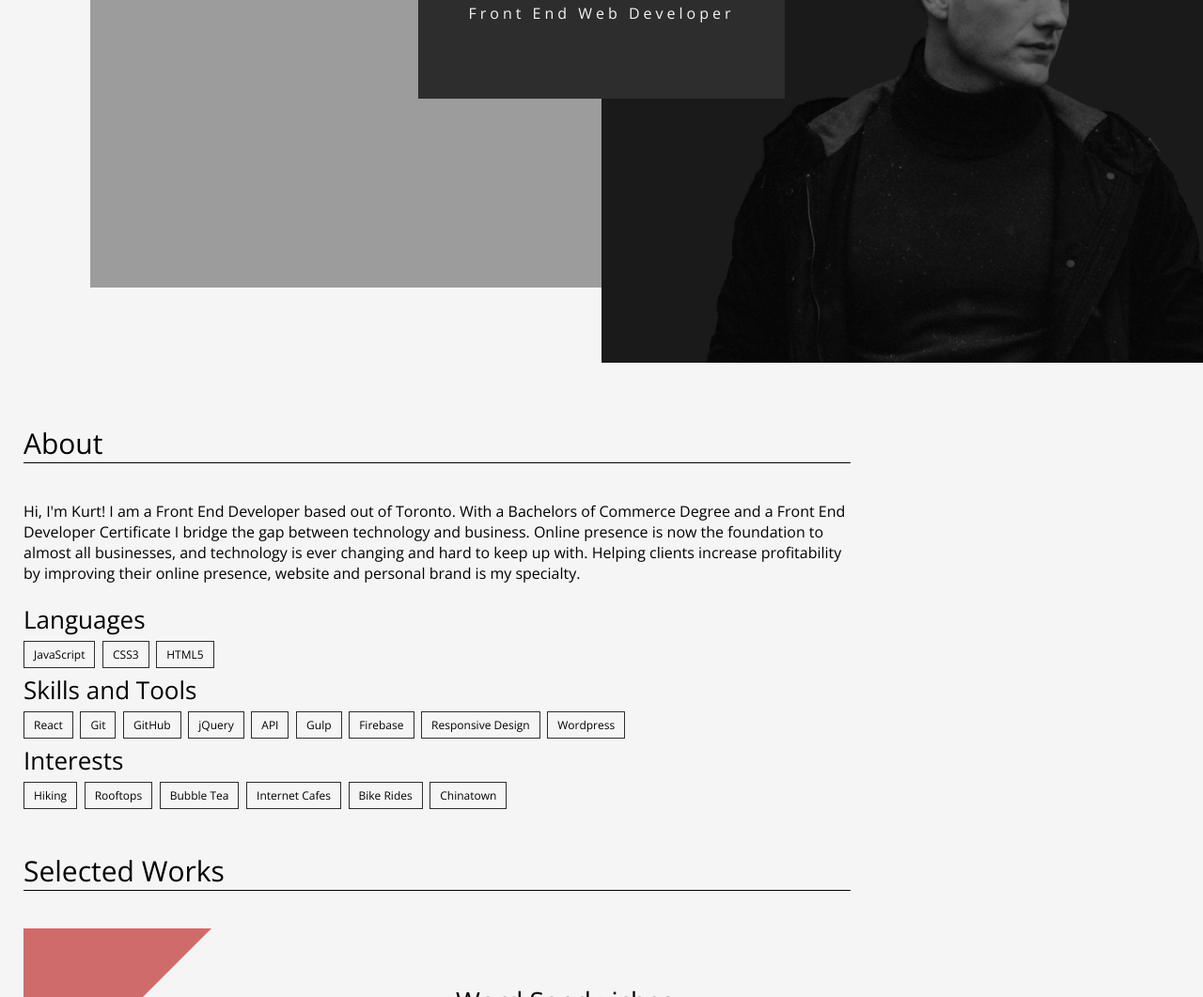
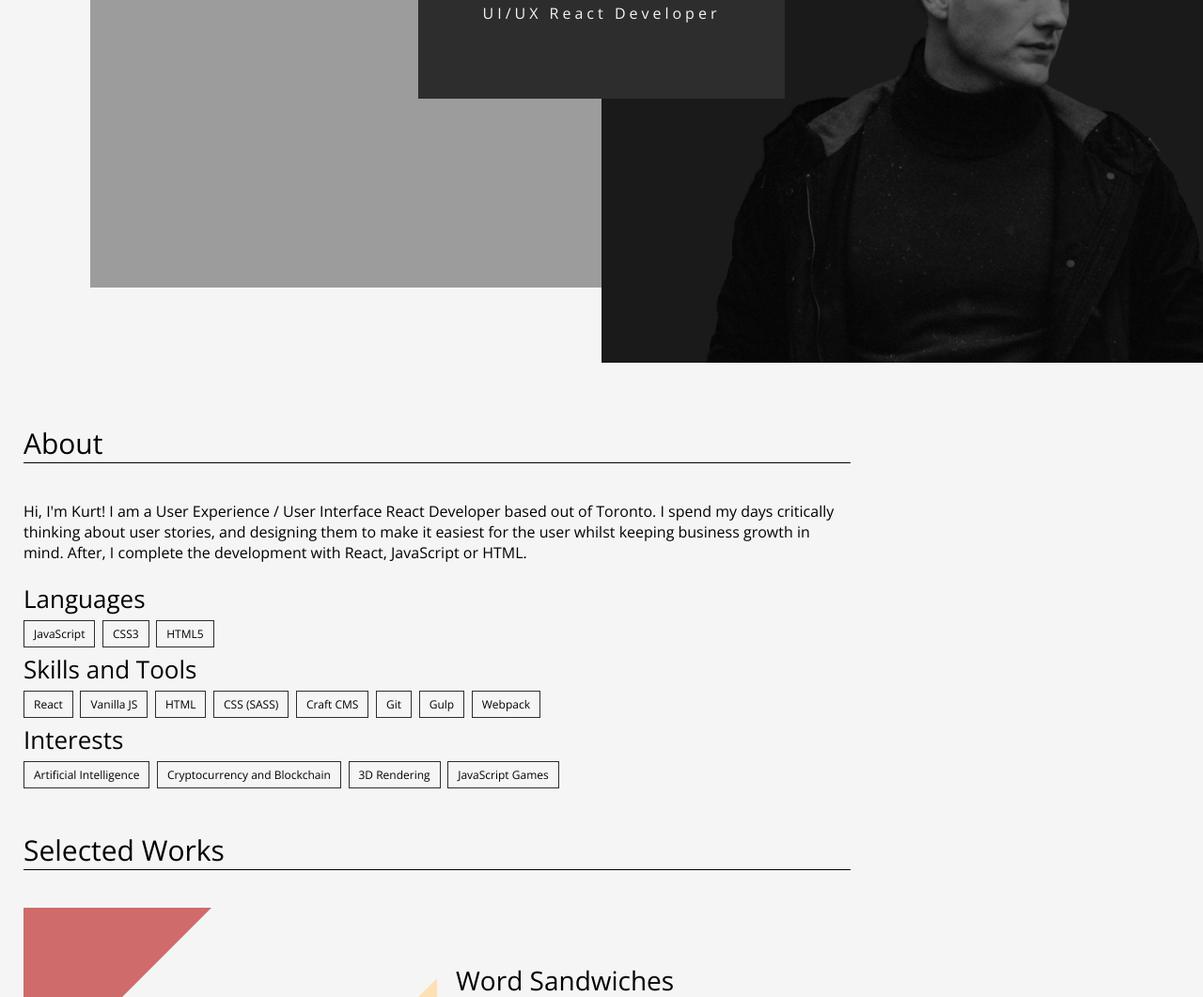
Before and after one commit to kurtwilliam/kurtwilliam, a website: page index.html in a window 1280 px wide. Shown: the part 414-1475 px from the top of the page at 94% size. Drawn offline with nearby package versions, Linux system fonts and the light colour scheme; files that its build step writes are made by us from their sources.

Commit message:
Updating BIO

```diff
--- a/index.html
+++ b/index.html
@@ -24,7 +24,7 @@
 			<div class="hLeft"></div>
 			<div class="hCenter">
 				<h1>Kurt William</h1>
-				<h2>Front End Web Developer</h2>
+				<h2>UI/UX React Developer</h2>
 			</div>
 			<div class="hRight"></div>
 		</div>
@@ -55,7 +55,7 @@
 		<section class="wrapper clearfix">
 			<div class="about">
 				<h3 id="about">About</h3>
-				<p>Hi, I'm Kurt! I am a Front End Developer based out of Toronto. With a Bachelors of Commerce Degree and a Front End Developer Certificate I bridge the gap between technology and business. Online presence is now the foundation to almost all businesses, and technology is ever changing and hard to keep up with. Helping clients increase profitability by improving their online presence, website and personal brand is my specialty.</p>
+				<p>Hi, I'm Kurt! I am a User Experience / User Interface React Developer based out of Toronto. I spend my days critically thinking about user stories, and designing them to make it easiest for the user whilst keeping business growth in mind. After, I complete the development with React, JavaScript or HTML.</p>
 				<div class="aboutList">
 					<h4>Languages</h4>
 						<ul>
@@ -68,25 +68,22 @@
 					<h4>Skills and Tools</h4>
 					<ul>
 						<li>React</li>
+						<li>Vanilla JS</li>
+						<li>HTML</li>
+						<li>CSS (SASS)</li>
+						<li>Craft CMS</li>
 						<li>Git</li>
-						<li>GitHub</li>
-						<li>jQuery</li>
-						<li>API</li>
 						<li>Gulp</li>
-						<li>Firebase</li>
-						<li>Responsive Design</li>
-						<li>Wordpress</li>
+						<li>Webpack</li>
 					</ul>
 				</div>
 				<div class="aboutList">
 					<h4>Interests</h4>
 					<ul>
-						<li>Hiking</li>
-						<li>Rooftops</li>
-						<li>Bubble Tea</li>
-						<li>Internet Cafes</li>
-						<li>Bike Rides</li>
-						<li>Chinatown</li>
+						<li>Artificial Intelligence</li>
+						<li>Cryptocurrency and Blockchain</li>
+						<li>3D Rendering</li>
+						<li>JavaScript Games</li>
 					</ul>
 				</div>
 			</div><!-- /.about -->
@@ -159,44 +156,6 @@
 				</div>
 			</div><!-- /.portfolio -->
 
-			<!-- <div class="about">
-				<h3 id="about">About</h3>
-				<p>Kurt Schneider is an established Front End Developer based out of Toronto. With a Bachelors of Commerce Degree and a Front End Developer Certificate he bridges the gap between technology and business. Online presence is now the foundation to almost all businesses, and technology is ever changing and hard to keep up with. Helping clients increase income by improving their online presence via their website and strategizing their personal brand is Kurt's specialty.</p>
-				<div class="aboutList">
-					<h4>Languages</h4>
-						<ul>
-							<li>JavaScript</li>
-							<li>CSS3</li>
-							<li>HTML5</li>
-						</ul>
-				</div>
-				<div class="aboutList">
-					<h4>Skills and Tools</h4>
-					<ul>
-						<li>React</li>
-						<li>Git</li>
-						<li>GitHub</li>
-						<li>jQuery</li>
-						<li>API</li>
-						<li>Gulp</li>
-						<li>Firebase</li>
-						<li>Responsive Design</li>
-						<li>Wordpress</li>
-					</ul>
-				</div>
-				<div class="aboutList">
-					<h4>Interests</h4>
-					<ul>
-						<li>Hiking</li>
-						<li>Rooftops</li>
-						<li>Bubble Tea</li>
-						<li>Internet Cafes</li>
-						<li>Bike Rides</li>
-						<li>Chinatown</li>
-					</ul>
-				</div>
-			</div> -->
-
 		</section>
 	</section>
 
```
Also changed, not shown: 1 other file.
